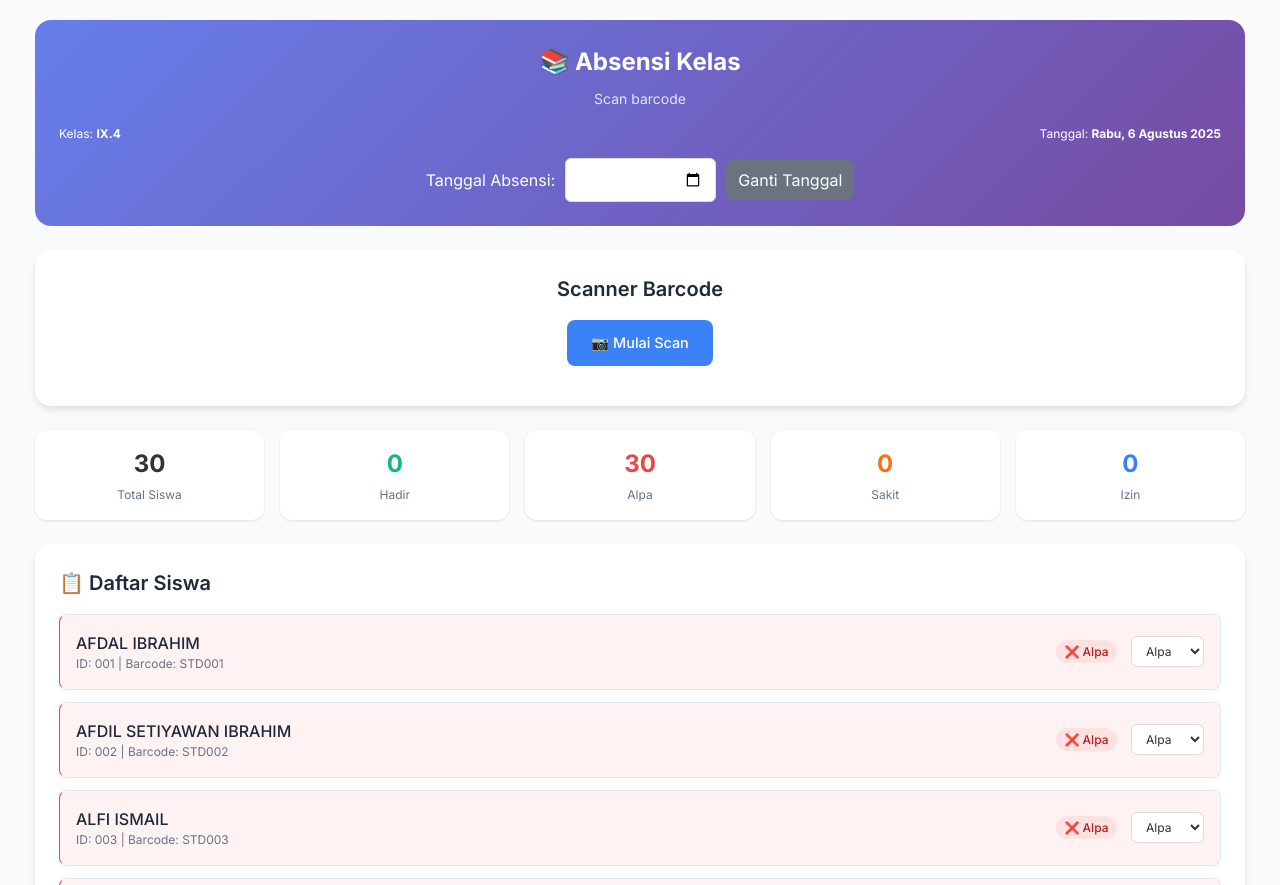
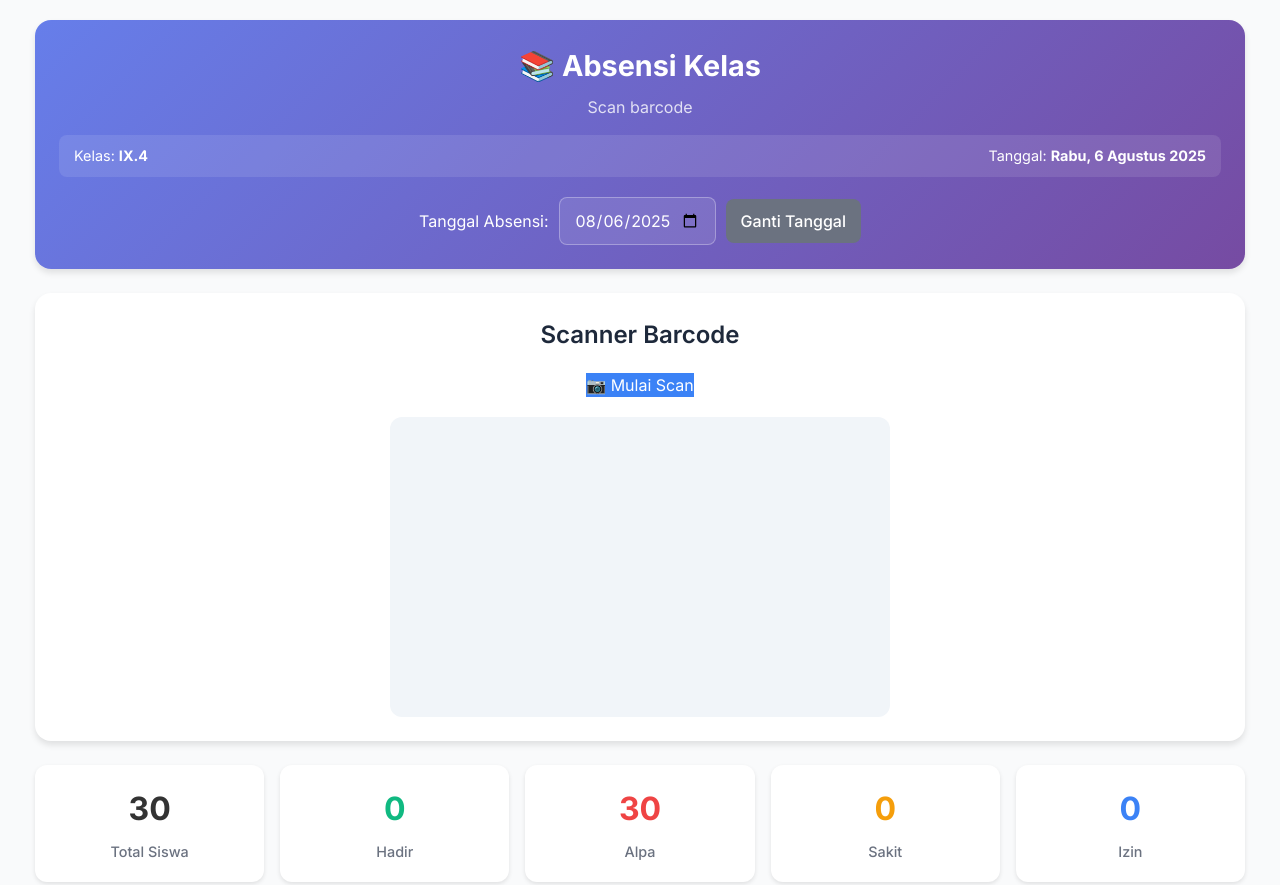
Before and after one commit to IQRGto/abs-code, a plain HTML site: page index.html in a window 1280 px wide. Shown: the top 885 px of the page. Drawn offline with nearby package versions, Linux system fonts and the light colour scheme.

Commit message:
styles.css
fix

```diff
--- a/styles.css
+++ b/styles.css
@@ -1,5 +1,20 @@
 /* Base Styles */
 @import url('https://fonts.googleapis.com/css2?family=Inter:wght@300;400;500;600;700&display=swap');
+
+:root {
+  --primary: #3b82f6;
+  --primary-dark: #2563eb;
+  --danger: #ef4444;
+  --danger-dark: #dc2626;
+  --success: #10b981;
+  --success-dark: #059669;
+  --warning: #f59e0b;
+  --warning-dark: #d97706;
+  --gray: #6b7280;
+  --gray-dark: #4b5563;
+  --light: #f8fafc;
+  --dark: #1e293b;
+}
 
 * {
   box-sizing: border-box;
@@ -9,10 +24,11 @@
 
 body {
   font-family: 'Inter', sans-serif;
-    background-color: #f8fafc;
+  background-color: var(--light);
   color: #333;
   line-height: 1.6;
   padding: 20px;
+  min-height: 100vh;
 }
 
 .container {
@@ -21,7 +37,7 @@ body {
   padding: 0 15px;
 }
 
-/* Header */
+/* Header Styles */
 .attendance-card {
   background: linear-gradient(135deg, #667eea 0%, #764ba2 100%);
   border-radius: 16px;
@@ -29,28 +45,33 @@ body {
   color: white;
   margin-bottom: 24px;
   text-align: center;
+  box-shadow: 0 4px 6px rgba(0, 0, 0, 0.1);
 }
 
 .attendance-card h1 {
-    font-size: 1.5rem;
+  font-size: 1.8rem;
   font-weight: 700;
   margin-bottom: 8px;
 }
 
 .subtitle {
-    color: #e2e8f0;
-    font-size: 0.875rem;
+  color: rgba(255, 255, 255, 0.8);
+  font-size: 1rem;
   margin-bottom: 16px;
 }
 
 .info-row {
   display: flex;
   justify-content: space-between;
-    font-size: 0.75rem;
+  font-size: 0.9rem;
   margin-top: 16px;
+  background-color: rgba(255, 255, 255, 0.1);
+  padding: 10px 15px;
+  border-radius: 8px;
 }
+
 .date-picker {
-    margin-top: 15px;
+  margin-top: 20px;
   display: flex;
   align-items: center;
   gap: 10px;
@@ -59,24 +80,32 @@ body {
 }
 
 .date-input {
-    padding: 8px 12px;
-    border-radius: 6px;
-    border: 1px solid #ddd;
+  padding: 10px 15px;
+  border-radius: 8px;
+  border: 1px solid rgba(255, 255, 255, 0.3);
   font-family: 'Inter', sans-serif;
+  background-color: rgba(255, 255, 255, 0.1);
+  color: white;
+}
+
+.date-input:focus {
+  outline: none;
+  border-color: white;
 }
 
 .btn-date {
-    background-color: #6b7280;
+  background-color: var(--gray);
   color: white;
-    padding: 8px 12px;
+  padding: 10px 15px;
   border: none;
-    border-radius: 6px;
+  border-radius: 8px;
   cursor: pointer;
-    transition: background-color 0.3s;
+  transition: all 0.3s;
+  font-weight: 500;
 }
 
 .btn-date:hover {
-    background-color: #4b5563;
+  background-color: var(--gray-dark);
 }
 
 /* Scanner Section */
@@ -90,94 +119,122 @@ body {
 
 .scanner-header {
   text-align: center;
-    margin-bottom: 16px;
+  margin-bottom: 20px;
 }
 
 .scanner-header h2 {
-    font-size: 1.25rem;
+  font-size: 1.5rem;
   font-weight: 600;
-    color: #1e293b;
+  color: var(--dark);
   margin-bottom: 16px;
 }
 
 .button-group {
   display: flex;
   justify-content: center;
-    gap: 10px;
+  gap: 15px;
   flex-wrap: wrap;
+  margin-top: 20px;
 }
 
-.btn-scan, .btn-stop, .btn-export {
+.btn {
   padding: 12px 24px;
   border-radius: 8px;
   font-weight: 500;
   cursor: pointer;
   transition: all 0.3s ease;
   border: none;
-    font-size: 0.9rem;
+  font-size: 1rem;
+  display: inline-flex;
+  align-items: center;
+  gap: 8px;
 }
 
 .btn-scan {
-    background-color: #3b82f6;
+  background-color: var(--primary);
   color: white;
 }
 
 .btn-scan:hover {
-    background-color: #2563eb;
+  background-color: var(--primary-dark);
 }
 
 .btn-stop {
-    background-color: #ef4444;
+  background-color: var(--danger);
   color: white;
 }
 
 .btn-stop:hover {
-    background-color: #dc2626;
+  background-color: var(--danger-dark);
 }
 
 .scanner-container {
   position: relative;
   width: 100%;
-    max-width: 400px;
+  max-width: 500px;
   margin: 0 auto;
+  min-height: 300px;
+  display: flex;
+  justify-content: center;
+  align-items: center;
+  background-color: #f1f5f9;
+  border-radius: 12px;
+  overflow: hidden;
 }
 
 #reader {
-    border-radius: 12px;
-    overflow: hidden;
-    box-shadow: 0 10px 25px rgba(0,0,0,0.1);
+  width: 100%;
+  height: auto;
+  transition: all 0.3s;
+  position: relative;
+}
+
+#reader.scanning {
+  border: 3px solid var(--success);
+  animation: pulseBorder 1.5s infinite;
+}
+
+.scan-guide {
+  text-align: center;
+  margin-top: 15px;
+  font-size: 0.9rem;
+  color: var(--gray);
 }
 
 #scanResult {
-    margin-top: 16px;
-    padding: 12px;
+  margin-top: 20px;
+  padding: 15px;
   border-radius: 8px;
   text-align: center;
   font-weight: 500;
+  display: none;
 }
 
 #scanResult.success {
   background-color: #d1fae5;
   color: #065f46;
   border: 1px solid #a7f3d0;
+  display: block;
 }
 
 #scanResult.error {
   background-color: #fee2e2;
   color: #b91c1c;
   border: 1px solid #fecaca;
+  display: block;
 }
 
 #scanResult.warning {
   background-color: #fef3c7;
   color: #92400e;
   border: 1px solid #fde68a;
+  display: block;
 }
 
 /* Statistics */
 .stats-grid {
   display: grid;
-    grid-template-columns: repeat(auto-fit, minmax(120px, 1fr));
+  grid-template-columns: repeat(auto-fit, minmax(150px, 1fr));
   gap: 16px;
   margin-bottom: 24px;
 }
@@ -185,36 +242,42 @@ body {
 .stat-card {
   background: white;
   border-radius: 12px;
-    padding: 16px;
+  padding: 20px;
   text-align: center;
-    box-shadow: 0 1px 3px rgba(0, 0, 0, 0.1);
+  box-shadow: 0 2px 4px rgba(0, 0, 0, 0.1);
+  transition: transform 0.3s;
+}
+
+.stat-card:hover {
+  transform: translateY(-5px);
 }
 
 .stat-number {
-    font-size: 1.5rem;
+  font-size: 2rem;
   font-weight: 700;
-    margin-bottom: 4px;
+  margin-bottom: 8px;
 }
 
 .text-green {
-    color: #10b981;
+  color: var(--success);
 }
 
 .text-red {
-    color: #ef4444;
+  color: var(--danger);
 }
 
 .text-orange {
-    color: #f97316;
+  color: var(--warning);
 }
 
 .text-blue {
-    color: #3b82f6;
+  color: var(--primary);
 }
 
 .stat-label {
-    font-size: 0.75rem;
-    color: #64748b;
+  font-size: 0.9rem;
+  color: var(--gray);
+  font-weight: 500;
 }
 
 /* Student List */
@@ -227,10 +290,13 @@ body {
 }
 
 .student-list h3 {
-    font-size: 1.25rem;
+  font-size: 1.5rem;
   font-weight: 600;
-    color: #1e293b;
-    margin-bottom: 16px;
+  color: var(--dark);
+  margin-bottom: 20px;
+  display: flex;
+  align-items: center;
+  gap: 10px;
 }
 
 .students-container {
@@ -246,49 +312,59 @@ body {
   transition: all 0.3s ease;
   background-color: white;
   border: 1px solid #e2e8f0;
+  display: flex;
+  justify-content: space-between;
+  align-items: center;
+}
+
+.student-item:hover {
+  transform: translateX(5px);
+  box-shadow: 0 2px 5px rgba(0,0,0,0.1);
 }
 
 .student-item.present {
-    border-left-color: #10b981;
+  border-left-color: var(--success);
   background-color: #f0fdf4;
 }
 
 .student-item.absent {
-    border-left-color: #ef4444;
+  border-left-color: var(--danger);
   background-color: #fef2f2;
 }
 
 .student-item.sick {
-    border-left-color: #f97316;
+  border-left-color: var(--warning);
   background-color: #fff7ed;
 }
 
 .student-item.permission {
-    border-left-color: #3b82f6;
+  border-left-color: var(--primary);
   background-color: #eff6ff;
 }
 
 .student-info {
   display: flex;
-    justify-content: space-between;
-    align-items: center;
+  flex-direction: column;
+  gap: 5px;
 }
 
 .student-name {
-    font-weight: 500;
-    color: #1e293b;
+  font-weight: 600;
+  color: var(--dark);
 }
 
 .student-id {
-    font-size: 0.75rem;
-    color: #64748b;
+  font-size: 0.85rem;
+  color: var(--gray);
 }
 
 .status-badge {
-    padding: 4px 8px;
-    border-radius: 12px;
-    font-size: 0.75rem;
+  padding: 6px 12px;
+  border-radius: 20px;
+  font-size: 0.85rem;
   font-weight: 500;
+  min-width: 80px;
+  text-align: center;
 }
 
 .status-badge.present {
@@ -312,12 +388,19 @@ body {
 }
 
 .status-select {
-    padding: 6px 10px;
+  padding: 8px 12px;
   border-radius: 6px;
   border: 1px solid #ddd;
-    font-size: 12px;
+  font-size: 0.9rem;
   background-color: white;
-    margin-left: 10px;
+  cursor: pointer;
+  transition: all 0.3s;
+}
+
+.status-select:focus {
+  outline: none;
+  border-color: var(--primary);
+  box-shadow: 0 0 0 2px rgba(59, 130, 246, 0.2);
 }
 
 /* Export Button */
@@ -327,35 +410,45 @@ body {
 }
 
 .btn-export {
-    background-color: #10b981;
+  background-color: var(--success);
   color: white;
   width: 100%;
   max-width: 300px;
   font-size: 1rem;
+  justify-content: center;
 }
 
 .btn-export:hover {
-    background-color: #059669;
+  background-color: var(--success-dark);
 }
 
 /* Animations */
-.scan-animation {
-    animation: pulse 2s infinite;
+@keyframes pulseBorder {
+  0%, 100% { border-color: var(--success); }
+  50% { border-color: rgba(16, 185, 129, 0.5); }
 }
 
 @keyframes pulse {
   0%, 100% { opacity: 1; }
-    50% { opacity: 0.5; }
+  50% { opacity: 0.7; }
+}
+
+.scan-animation {
+  animation: pulse 1.5s infinite;
 }
 
 /* Responsive Design */
-@media (max-width: 600px) {
+@media (max-width: 768px) {
   .container {
     padding: 0 10px;
   }
 
   .attendance-card {
-        padding: 16px;
+    padding: 20px;
+  }
+
+  .attendance-card h1 {
+    font-size: 1.5rem;
   }
 
   .button-group {
@@ -368,12 +461,18 @@ body {
   }
 
   .student-list {
-        padding: 16px;
+    padding: 20px;
+  }
+
+  .student-item {
+    flex-direction: column;
+    gap: 15px;
+    align-items: flex-start;
   }
 }
 
-@media (min-width: 768px) {
+@media (min-width: 1024px) {
   .container {
-        max-width: 768px;
+    max-width: 900px;
   }
 }
```
Lines whose indentation alone changed are shown as unchanged.
